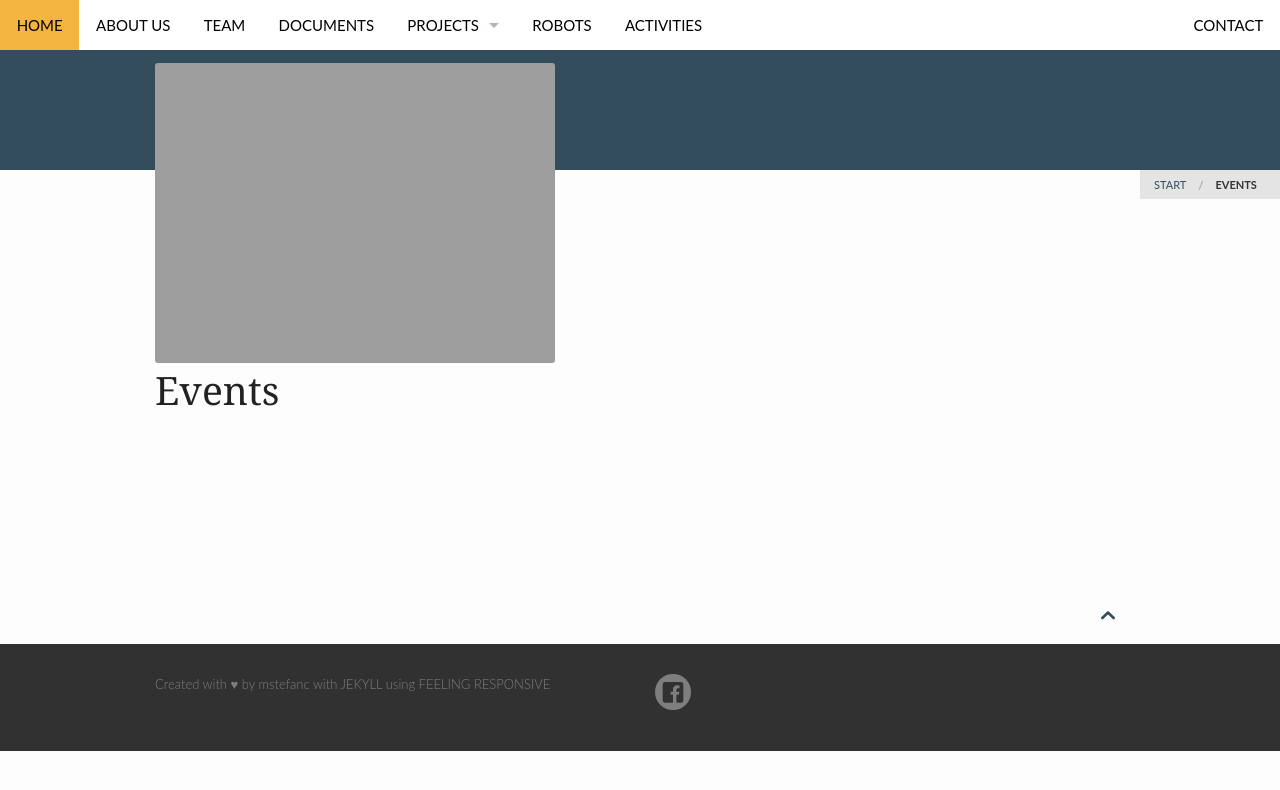
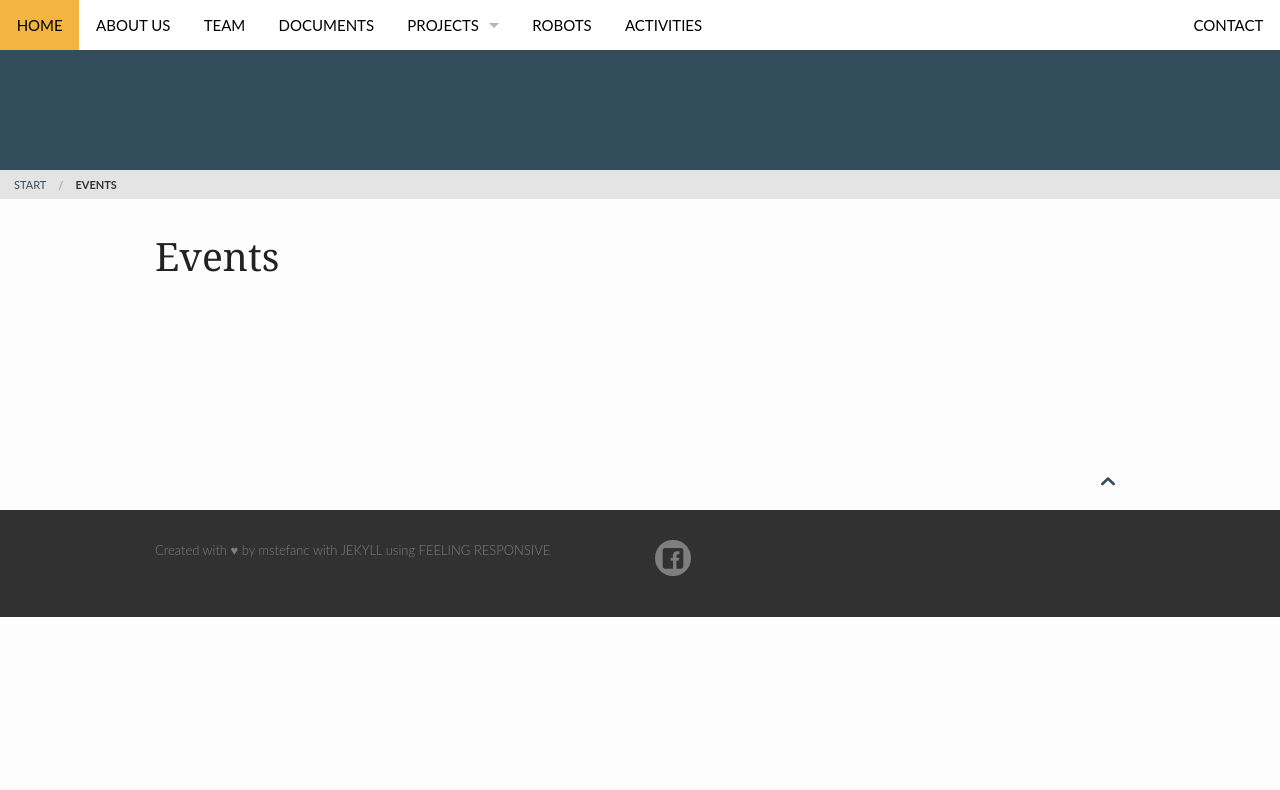
Before and after one commit to AniaWujek/BionikWeb, a Jekyll site: the page built from pages/events.md, in a window 1280 px wide. Shown: the top 790 px of the page. Built offline with Jekyll 4.4.1, drawn with Linux system fonts in a browser that asks for light colours.

Commit message:
dodane logo bionika, dodane daty do activities

```diff
--- a/_includes/masthead.html
+++ b/_includes/masthead.html
@@ -3,9 +3,9 @@
 <div id="masthead-no-image-header">
 	<div class="row">
 		<div class="small-12 columns">
-			<a id="logo" href="{{ site.url }}" title="{{ site.title }} – {{ site.slogan }}">
-				<img src="{{ site.url }}{{ site.baseurl }}/assets/img/{{ site.logo }}" alt="{{ site.title }} – {{ site.slogan }}">
-			</a>
+			<!--<a id="logo" href="{{ site.url }}" title="{{ site.title }} – {{ site.slogan }}">
+				<img style="width: 200px" src="{{ site.url }}{{ site.baseurl }}/assets/img/{{ site.logo }}" alt="{{ site.title }} – {{ site.slogan }}">
+			</a>-->
 		</div><!-- /.small-12.columns -->
 	</div><!-- /.row -->
 </div><!-- /#masthead -->
@@ -51,9 +51,9 @@
 <div id="masthead">
 	<div class="row">
 		<div class="small-12 columns">
-			<a id="logo" href="{{ site.url }}" title="{{ site.title }} – {{ site.slogan }}">
-				<img src="{{ site.url }}{{ site.baseurl }}/assets/img/{{ site.logo }}" alt="{{ site.title }} – {{ site.slogan }}">
-			</a>
+			<!--<a id="logo" href="{{ site.url }}" title="{{ site.title }} – {{ site.slogan }}">
+				<img style="width: 200px" src="{{ site.url }}{{ site.baseurl }}/assets/img/{{ site.logo }}" alt="{{ site.title }} – {{ site.slogan }}">
+			</a>-->
 		</div><!-- /.small-12.columns -->
 	</div><!-- /.row -->
 </div><!-- /#masthead -->
--- a/_layouts/frontpage.html
+++ b/_layouts/frontpage.html
@@ -56,7 +56,7 @@
     <div class="row t30 b20 homepage">
         <div class="small-12 columns round">
             <div class="flex-video widescreen vimeo">
-              <iframe src="https://player.vimeo.com/video/90547319" width="100%" frameborder="0" webkitAllowFullScreen mozallowfullscreen allowFullScreen></iframe>
+              <iframe width="1280" height="720" src="https://www.youtube.com/embed/4Y8bLZET3JU" frameborder="0" allowfullscreen></iframe>
             </div>
         </div><!-- /.small-12.columns -->
     </div><!-- /.row -->
```
Also changed, not shown: pages/activities.md (+1 -0 lines), assets/img/logo2.png (added), images/headers/header_rubik.jpg, 1 other file.
